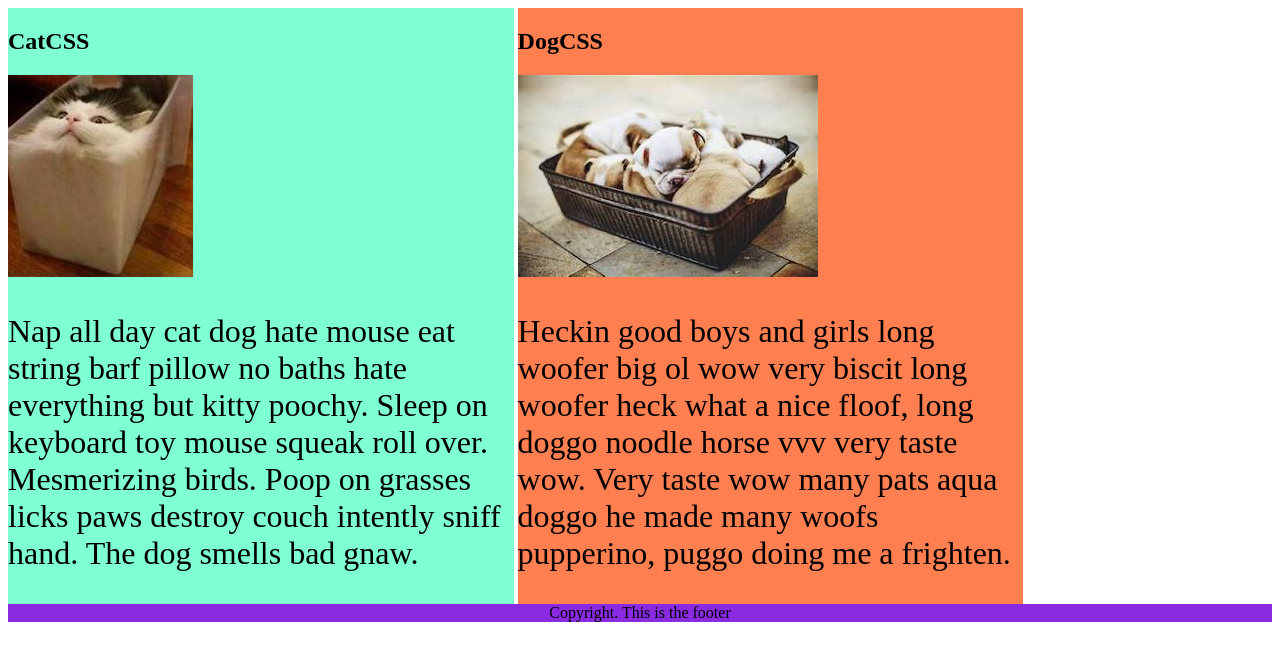
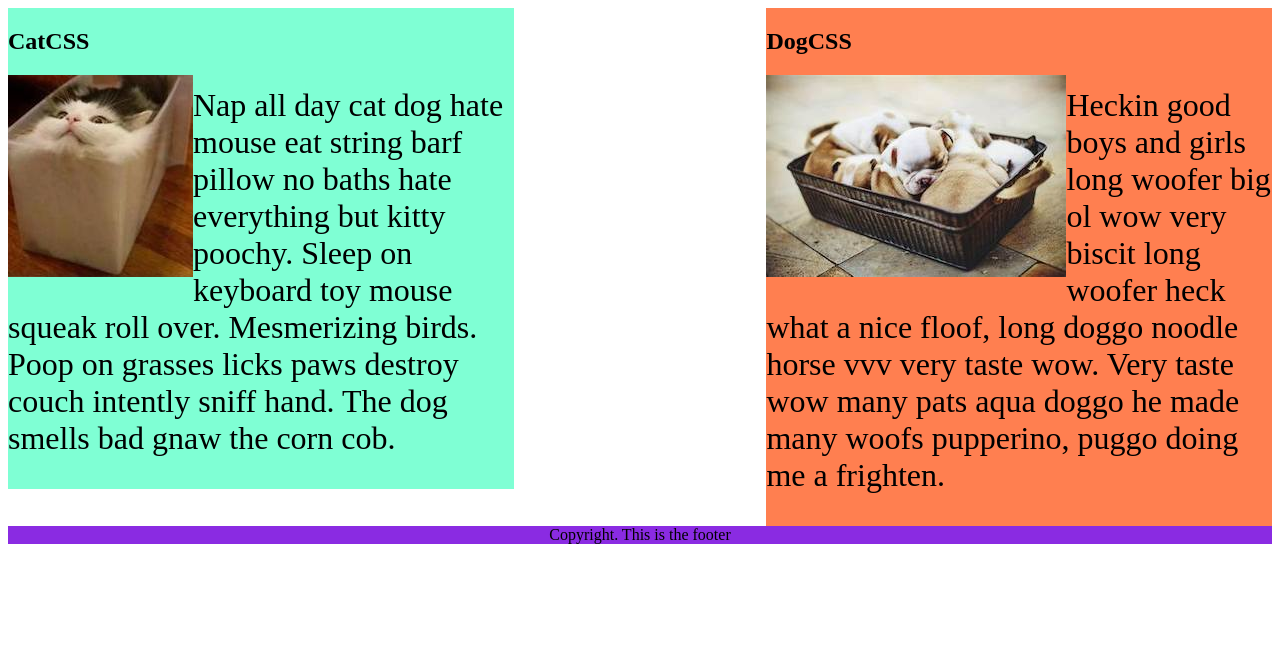
Before and after one commit to benicastro/webdevbootcamp_udemy, a plain HTML site: page section_08/8.1 CSS Float/index.html in a window 1280 px wide. Drawn offline with Linux system fonts and the light colour scheme.

Commit message:
Worked on exercises in section 8

```diff
--- a/section_08/8.1 CSS Float/index.html
+++ b/section_08/8.1 CSS Float/index.html
@@ -25,11 +25,17 @@
 
     .dog {
       background-color: coral;
+      float: right;
+    }
+
+    img {
+      float: left;
     }
 
     footer {
       text-align: center;
       background-color: blueviolet;
+      clear: both;
     }
   </style>
 </head>
@@ -44,7 +50,7 @@
       toy
       mouse squeak roll over. Mesmerizing birds. Poop on grasses licks paws destroy couch intently sniff hand. The dog
       smells
-      bad gnaw.</p>
+      bad gnaw the corn cob.</p>
   </div>
   <div class="dog">
     <h2>DogCSS</h2>
```
